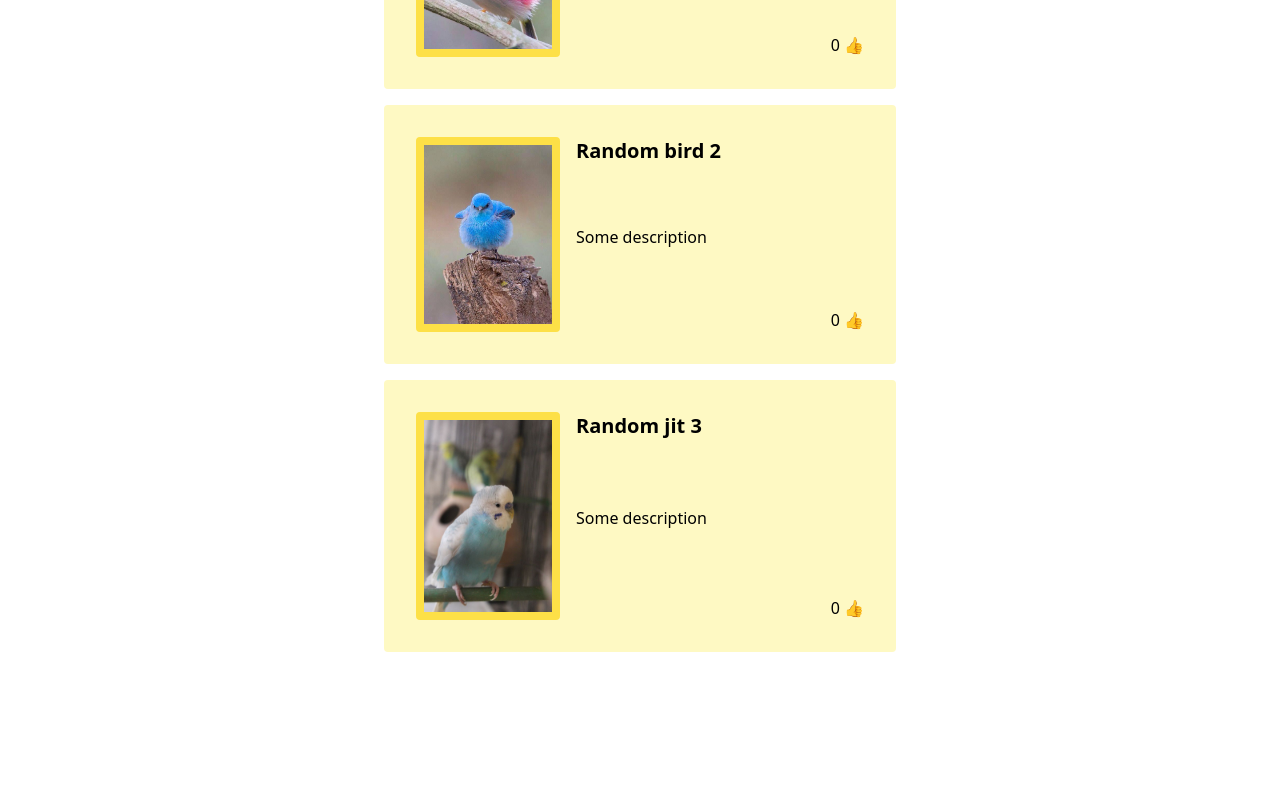
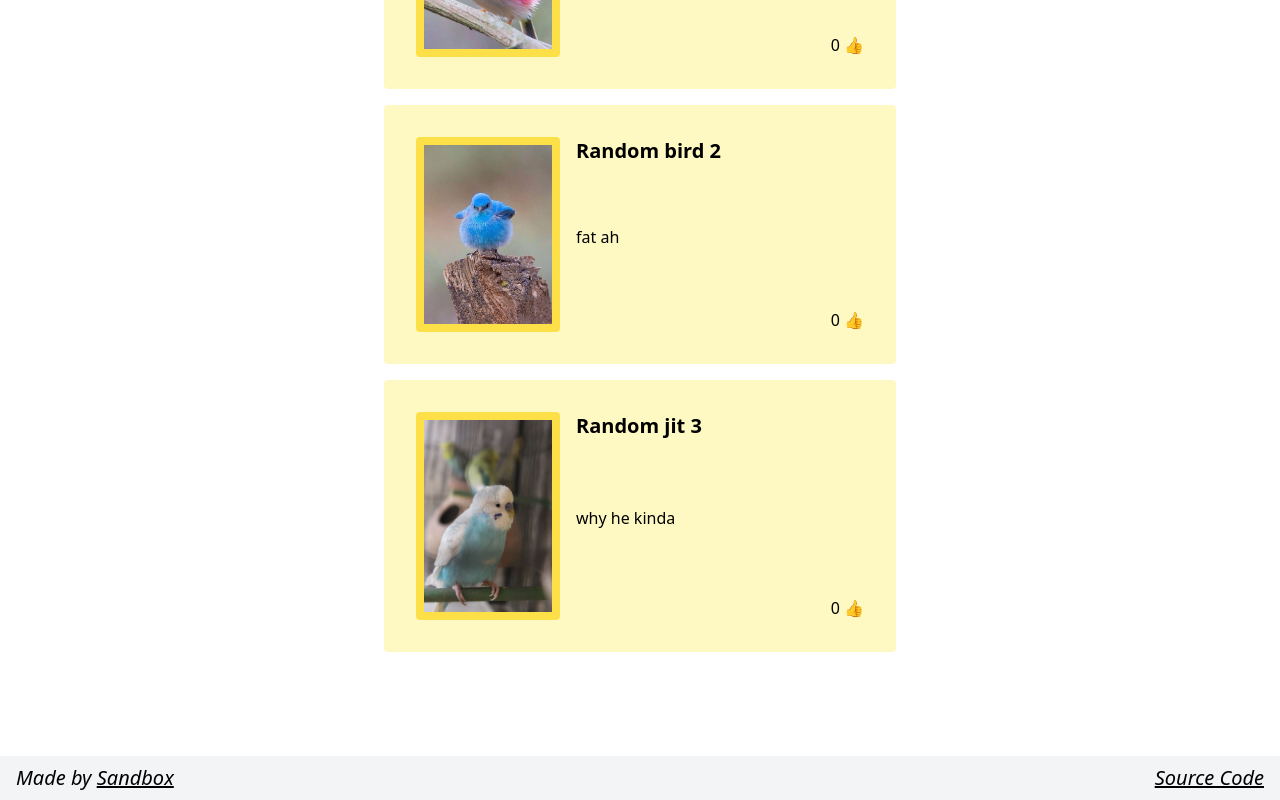
Before and after one commit to banushi-a/f24-frontend-workshop, a React (Vite) app: page / in a window 1280 px wide. Shown: the part 307-1107 px from the top of the page. Before the commit the page ends 1063 px from the top, so only its background shows below. Built offline with nearby package versions, Linux system fonts and the light colour scheme.

Commit message:
feat: adds footer and updates descriptions

```diff
--- a/src/App.tsx
+++ b/src/App.tsx
@@ -3,6 +3,7 @@ import Bird1 from "./images/bird1.jpg";
 import Bird2 from "./images/bird2.jpg";
 import Bird3 from "./images/bird3.jpg";
 import Header from "./components/Header";
+import Footer from "./components/Footer";
 
 const App = () => {
   /* NOTE:
@@ -12,9 +13,9 @@ const App = () => {
       our apps.
   */
       const posts = [
-        <BirdPreview title= "Some bird" description= "Some description" imageSrc={Bird1} />,
-        <BirdPreview title= "Random bird 2" description= "Some description" imageSrc={Bird2} />,
-        <BirdPreview title= "Random jit 3" description= "Some description" imageSrc={Bird3} />,
+        <BirdPreview title= "Some bird" description= "ah blud" imageSrc={Bird1} />,
+        <BirdPreview title= "Random bird 2" description= "fat ah" imageSrc={Bird2} />,
+        <BirdPreview title= "Random jit 3" description= "why he kinda" imageSrc={Bird3} />,
       ];
       const header = <Header title="🐣 Chirper" />;
       return (
@@ -25,6 +26,9 @@ const App = () => {
               return <div key={index}>{post}</div>;
             })}
           </main>
+          <footer>
+            <Footer />
+          </footer>
         </>
       );
 };
--- /dev/null
+++ b/src/components/Footer.tsx
@@ -0,0 +1,32 @@
+const Footer = () => {
+    return (
+      <footer className="bg-gray-100 w-screen py-2 px-4">
+        <ul className="text-xl flex justify-between items-center">
+          <li className="text-black-700 text-xl italic">
+            Made by{" "}
+            <a
+              className="underline"
+              href="https://www.sandboxnu.com/"
+              target="_blank"
+            >
+              {/* target="_blank" redirects to a new tab*/}
+              Sandbox
+            </a>
+          </li>
+          <li className="text-black-700 text-xl italic">
+            {" "}
+            <a
+              className="underline"
+              href="https://github.com/banushi-a/f24-frontend-workshop"
+              target="_blank"
+            >
+              {/* target="_blank" redirects to a new tab*/}
+              Source Code
+            </a>
+          </li>
+        </ul>
+      </footer>
+    );
+  };
+
+  export default Footer;
```
